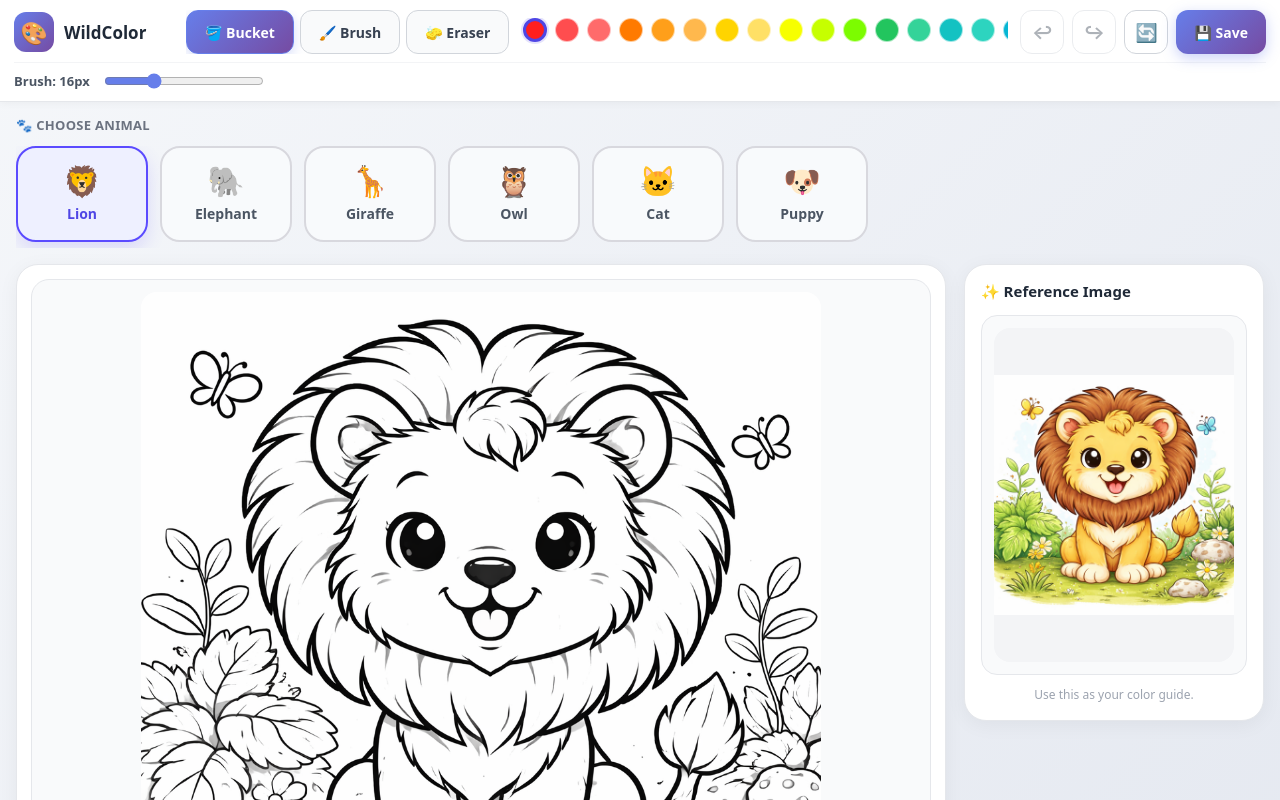
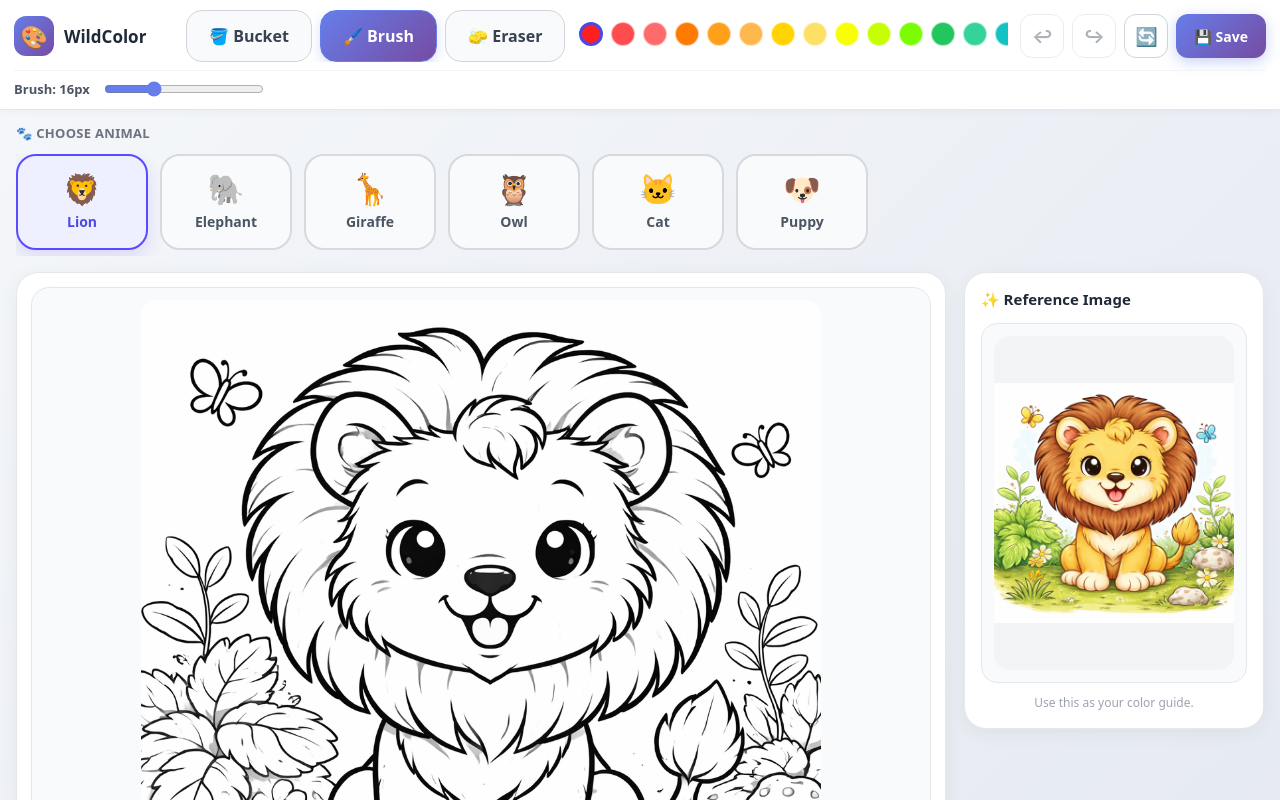
Before and after one commit to theiniyanvlogs-lab/Colouring-Digi-Animal-Book, a Next.js app: page / in a window 1280 px wide. Shown: the top 800 px of the page. Built offline with nearby package versions, Linux system fonts and the light colour scheme.

Commit message:
Update WildColorBook.jsx

```diff
--- a/components/WildColorBook.jsx
+++ b/components/WildColorBook.jsx
@@ -74,6 +74,7 @@ function loadImage(src) {
 function AnimalCard({ animal, active, onClick }) {
   return (
     <button
+      type="button"
       onClick={onClick}
       style={{
         width: 132,
@@ -90,7 +91,9 @@ function AnimalCard({ animal, active, onClick }) {
         gap: 8,
         minHeight: 96,
         boxShadow: active ? "0 8px 18px rgba(91,75,255,0.16)" : "none",
-        flexShrink: 0
+        flexShrink: 0,
+        position: "relative",
+        zIndex: 2
       }}
     >
       <div style={{ fontSize: 30, lineHeight: 1 }}>{animal.emoji}</div>
@@ -125,7 +128,8 @@ function ReferencePanel({ animal, src, hasFallback }) {
             height: "100%",
             objectFit: "contain",
             borderRadius: 16,
-            background: "#f3f4f6"
+            background: "#f3f4f6",
+            pointerEvents: "none"
           }}
           draggable={false}
         />
@@ -147,20 +151,17 @@ export default function WildColorBook() {
 
   const [selectedIndex, setSelectedIndex] = useState(0);
   const [selectedColor, setSelectedColor] = useState(COLORS[0]);
-  const [tool, setTool] = useState("bucket");
+  const [tool, setTool] = useState("brush"); // default brush so user can paint immediately
   const [brushSize, setBrushSize] = useState(16);
   const [canvasSize, setCanvasSize] = useState({ width: 680, height: 680 });
   const [isReady, setIsReady] = useState(false);
   const [referenceSrc, setReferenceSrc] = useState("");
   const [referenceFallback, setReferenceFallback] = useState(false);
   const [coloringFallback, setColoringFallback] = useState(false);
-
-  // UI-only counters for enabling buttons reliably
   const [undoCount, setUndoCount] = useState(0);
   const [redoCount, setRedoCount] = useState(0);
 
   const isDrawingRef = useRef(false);
-  const lastDrawTimeRef = useRef(0);
 
   const animal = ANIMALS[selectedIndex];
   const OUTLINE_THRESHOLD = 160;
@@ -522,11 +523,10 @@ export default function WildColorBook() {
 
     pushUndoSnapshot();
     isDrawingRef.current = true;
-    lastDrawTimeRef.current = Date.now();
 
     if (tool === "brush") {
       drawBrushDot(point.x, point.y);
-    } else {
+    } else if (tool === "eraser") {
       eraseDot(point.x, point.y);
     }
   }, [drawBrushDot, eraseDot, floodFill, getCanvasPoint, isReady, pushUndoSnapshot, tool]);
@@ -536,16 +536,12 @@ export default function WildColorBook() {
 
     if (!isReady || !isDrawingRef.current || tool === "bucket") return;
 
-    const now = Date.now();
-    if (now - lastDrawTimeRef.current < 16) return;
-    lastDrawTimeRef.current = now;
-
     const point = getCanvasPoint(e);
     if (!point) return;
 
     if (tool === "brush") {
       drawBrushDot(point.x, point.y);
-    } else {
+    } else if (tool === "eraser") {
       eraseDot(point.x, point.y);
     }
   }, [drawBrushDot, eraseDot, getCanvasPoint, isReady, tool]);
@@ -592,8 +588,6 @@ export default function WildColorBook() {
   }, [captureSnapshot, redrawAll, syncHistoryCounts]);
 
   const handleReset = useCallback(() => {
-    if (!window.confirm("Clear all coloring and start over?")) return;
-
     const fillCanvas = fillCanvasRef.current;
     if (!fillCanvas) return;
 
@@ -626,18 +620,29 @@ export default function WildColorBook() {
 
           <div style={styles.headerCenter}>
             <div style={styles.toolGroup}>
-              {["bucket", "brush", "eraser"].map((t) => (
-                <button
-                  key={t}
-                  onClick={() => setTool(t)}
-                  style={{
-                    ...styles.toolBtn,
-                    ...(tool === t ? styles.toolBtnActive : {})
-                  }}
-                >
-                  {t === "bucket" ? "🪣 Bucket" : t === "brush" ? "🖌️ Brush" : "🧽 Eraser"}
-                </button>
-              ))}
+              <button
+                type="button"
+                onClick={() => setTool("bucket")}
+                style={{ ...styles.toolBtn, ...(tool === "bucket" ? styles.toolBtnActive : {}) }}
+              >
+                🪣 Bucket
+              </button>
+
+              <button
+                type="button"
+                onClick={() => setTool("brush")}
+                style={{ ...styles.toolBtn, ...(tool === "brush" ? styles.toolBtnActive : {}) }}
+              >
+                🖌️ Brush
+              </button>
+
+              <button
+                type="button"
+                onClick={() => setTool("eraser")}
+                style={{ ...styles.toolBtn, ...(tool === "eraser" ? styles.toolBtnActive : {}) }}
+              >
+                🧽 Eraser
+              </button>
             </div>
 
             <div style={styles.paletteScroll}>
@@ -645,6 +650,7 @@ export default function WildColorBook() {
                 {COLORS.map((color) => (
                   <button
                     key={color}
+                    type="button"
                     onClick={() => setSelectedColor(color)}
                     title={color}
                     style={{
@@ -655,8 +661,7 @@ export default function WildColorBook() {
                           ? "3px solid #4f46e5"
                           : color === "#ffffff"
                             ? "1px solid #d1d5db"
-                            : "1px solid rgba(255,255,255,0.6)",
-                      boxShadow: selectedColor === color ? "0 0 0 2px rgba(79,70,229,0.15)" : "none"
+                            : "1px solid rgba(255,255,255,0.6)"
                     }}
                   />
                 ))}
@@ -666,6 +671,7 @@ export default function WildColorBook() {
 
           <div style={styles.actionGroup}>
             <button
+              type="button"
               style={{
                 ...styles.secondaryBtn,
                 opacity: undoCount === 0 ? 0.45 : 1,
@@ -679,6 +685,7 @@ export default function WildColorBook() {
             </button>
 
             <button
+              type="button"
               style={{
                 ...styles.secondaryBtn,
                 opacity: redoCount === 0 ? 0.45 : 1,
@@ -691,15 +698,11 @@ export default function WildColorBook() {
               ↪
             </button>
 
-            <button
-              style={styles.secondaryBtn}
-              onClick={handleReset}
-              title="Reset"
-            >
+            <button type="button" style={styles.secondaryBtn} onClick={handleReset} title="Reset">
               🔄
             </button>
 
-            <button style={styles.primaryBtn} onClick={handleSave}>
+            <button type="button" style={styles.primaryBtn} onClick={handleSave}>
               💾 Save
             </button>
           </div>
@@ -740,6 +743,7 @@ export default function WildColorBook() {
             <div style={styles.canvasInnerBox}>
               <canvas ref={baseCanvasRef} style={{ display: "none" }} />
               <canvas ref={fillCanvasRef} style={{ display: "none" }} />
+
               <canvas
                 ref={displayCanvasRef}
                 width={canvasSize.width}
@@ -763,20 +767,22 @@ export default function WildColorBook() {
                   cursor: tool === "bucket" ? "pointer" : "crosshair",
                   touchAction: "none",
                   userSelect: "none",
-                  WebkitUserSelect: "none"
+                  WebkitUserSelect: "none",
+                  position: "relative",
+                  zIndex: 1
                 }}
                 draggable={false}
               />
             </div>
 
             <div style={styles.centerHelper}>
-              {coloringFallback
-                ? `Fallback image for ${animal.name}.`
+              {!isReady
+                ? "Loading..."
                 : tool === "bucket"
-                  ? `Bucket: click inside shape to fill ${animal.name}`
+                  ? `Bucket mode: click inside shape`
                   : tool === "brush"
-                    ? `Brush: draw inside the outline`
-                    : `Eraser: remove colors only`}
+                    ? `Brush mode: drag to paint`
+                    : `Eraser mode: drag to erase`}
             </div>
           </div>
         </main>
@@ -801,15 +807,18 @@ const styles = {
     borderBottom: "1px solid #e5e7eb",
     position: "sticky",
     top: 0,
-    zIndex: 100,
+    zIndex: 9999, // IMPORTANT: top bar always above all
     padding: "10px 14px",
-    boxShadow: "0 2px 8px rgba(0,0,0,0.04)"
+    boxShadow: "0 2px 8px rgba(0,0,0,0.04)",
+    pointerEvents: "auto"
   },
   topRow: {
     display: "grid",
     gridTemplateColumns: "160px minmax(0, 1fr) auto",
     alignItems: "center",
-    gap: 12
+    gap: 12,
+    position: "relative",
+    zIndex: 9999
   },
   brandBox: {
     display: "flex",
@@ -839,24 +848,31 @@ const styles = {
     display: "flex",
     alignItems: "center",
     gap: 10,
-    overflow: "hidden"
+    overflow: "hidden",
+    position: "relative",
+    zIndex: 9999
   },
   toolGroup: {
     display: "flex",
-    gap: 6,
-    flexShrink: 0
+    gap: 8,
+    flexShrink: 0,
+    position: "relative",
+    zIndex: 9999
   },
   toolBtn: {
-    height: 44,
-    padding: "0 18px",
-    borderRadius: 12,
+    height: 52,
+    padding: "0 22px",
+    borderRadius: 16,
     border: "1px solid #d1d5db",
     background: "#f9fafb",
     color: "#374151",
-    fontWeight: 700,
+    fontWeight: 800,
     cursor: "pointer",
-    fontSize: 14,
-    whiteSpace: "nowrap"
+    fontSize: 16,
+    whiteSpace: "nowrap",
+    pointerEvents: "auto",
+    position: "relative",
+    zIndex: 9999
   },
   toolBtnActive: {
     background: "linear-gradient(135deg, #667eea 0%, #764ba2 100%)",
@@ -870,7 +886,9 @@ const styles = {
     overflowY: "hidden",
     flex: 1,
     paddingBottom: 4,
-    scrollbarWidth: "thin"
+    scrollbarWidth: "thin",
+    position: "relative",
+    zIndex: 9999
   },
   paletteWrap: {
     display: "flex",
@@ -889,14 +907,18 @@ const styles = {
     cursor: "pointer",
     padding: 0,
     outline: "none",
-    flexShrink: 0
+    flexShrink: 0,
+    position: "relative",
+    zIndex: 9999
   },
   actionGroup: {
     display: "flex",
     justifyContent: "flex-end",
     gap: 8,
     flexWrap: "nowrap",
-    flexShrink: 0
+    flexShrink: 0,
+    position: "relative",
+    zIndex: 9999
   },
   secondaryBtn: {
     height: 44,
@@ -910,7 +932,9 @@ const styles = {
     display: "flex",
     alignItems: "center",
     justifyContent: "center",
-    fontSize: 18
+    fontSize: 18,
+    position: "relative",
+    zIndex: 9999
   },
   primaryBtn: {
     height: 44,
@@ -926,7 +950,9 @@ const styles = {
     fontSize: 14,
     display: "flex",
     alignItems: "center",
-    gap: 6
+    gap: 6,
+    position: "relative",
+    zIndex: 9999
   },
   brushBar: {
     display: "flex",
@@ -935,7 +961,9 @@ const styles = {
     marginTop: 8,
     paddingTop: 8,
     borderTop: "1px solid #f3f4f6",
-    flexWrap: "wrap"
+    flexWrap: "wrap",
+    position: "relative",
+    zIndex: 9999
   },
   brushLabel: {
     fontSize: 13,
@@ -947,7 +975,9 @@ const styles = {
     accentColor: "#667eea"
   },
   animalsTopSection: {
-    padding: "14px 16px 8px"
+    padding: "14px 16px 8px",
+    position: "relative",
+    zIndex: 1
   },
   animalsTopHeader: {
     fontSize: 13,
@@ -974,7 +1004,9 @@ const styles = {
     gridTemplateColumns: "minmax(0, 1fr) 300px",
     gap: 18,
     padding: "8px 16px 20px",
-    alignItems: "start"
+    alignItems: "start",
+    position: "relative",
+    zIndex: 1
   },
   centerPanel: {
     minWidth: 0
@@ -995,7 +1027,9 @@ const styles = {
     alignItems: "center",
     justifyContent: "center",
     padding: 12,
-    overflow: "hidden"
+    overflow: "hidden",
+    position: "relative",
+    zIndex: 1
   },
   centerHelper: {
     marginTop: 12,
```
